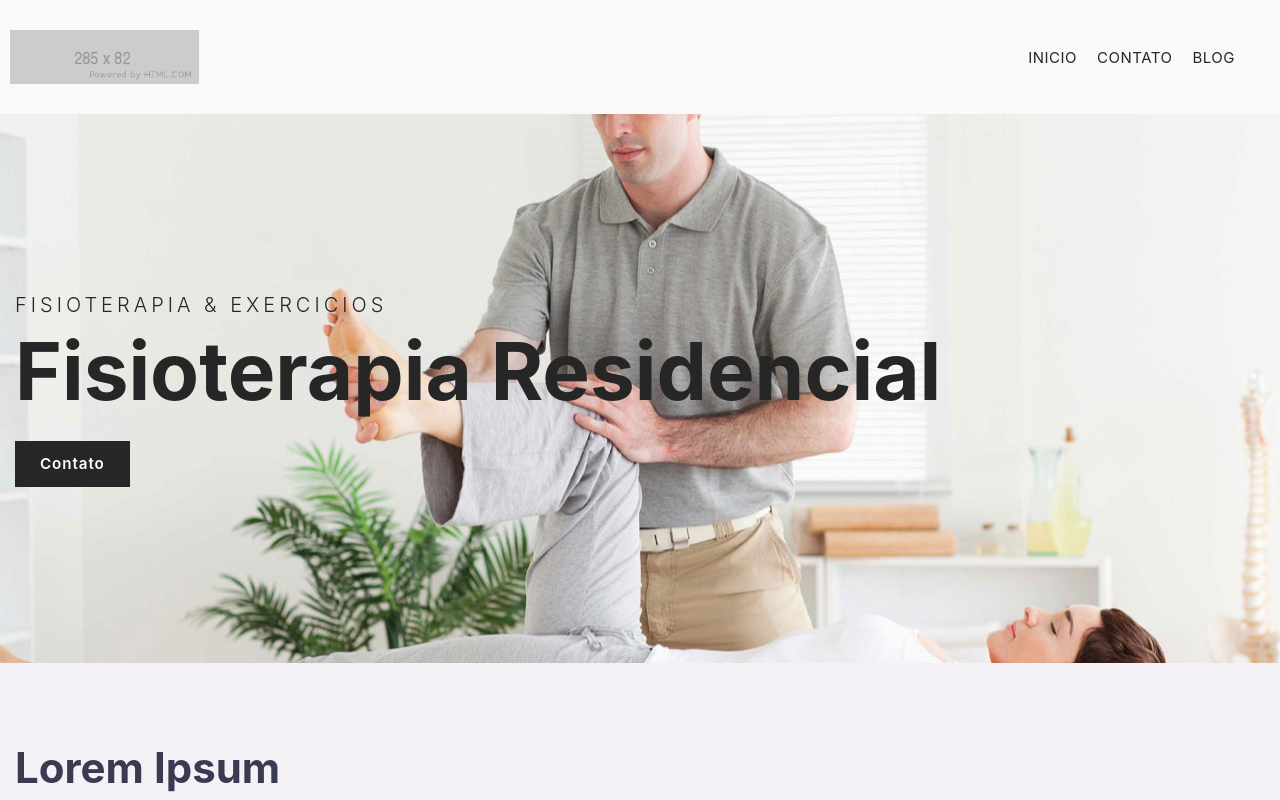
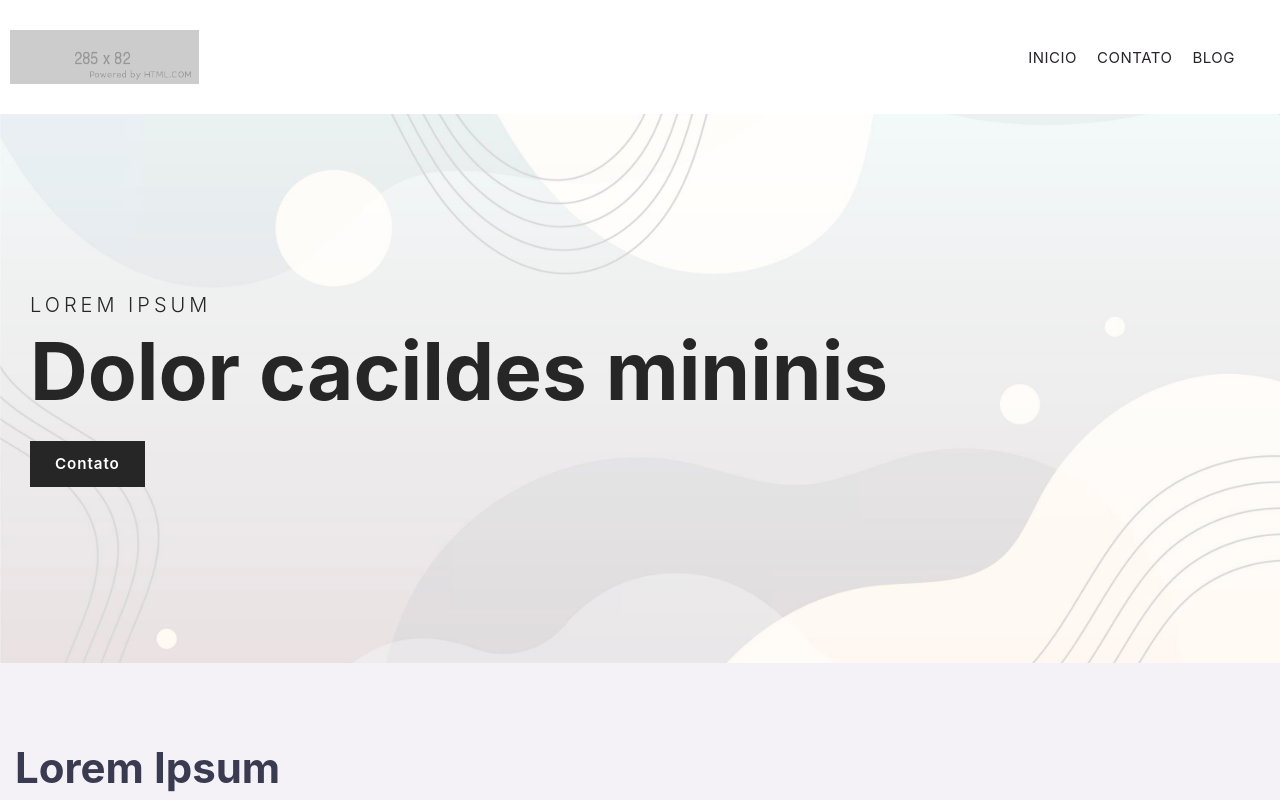
Before and after one commit to luizhenrik/nextjs-wordpress, a Next.js app: page / in a window 1280 px wide. Shown: the top 800 px of the page. Built offline with nearby package versions, Linux system fonts and the light colour scheme.

Commit message:
deixando clean

```diff
--- a/components/header/style.module.scss
+++ b/components/header/style.module.scss
@@ -4,7 +4,7 @@
 .header {
     width: 100%;
     float: left;
-    @include setTheme(background-color, #{'foreground-color2'});
+    background-color: #FFF;
 
     &[data-open="true"] {
         @media all and (max-width: 940px) {
--- a/components/home/banner.js
+++ b/components/home/banner.js
@@ -6,16 +6,18 @@ import style from '@/components/home/banner.module.scss'
 export default function HomeBanner() {
   return (
         <article className={`${style['home-banner']}`}>
+            <div className={`${style['home-banner__content']}`}>
                 <Image
-            src={'/images/banner.jpeg'}
+                src={'/images/banner.jpg'}
                 layout={'fill'}
                 objectFit={'cover'}
                 objectPosition={'center'}
                 className={`${style['home-banner__image']}`}
                 />
-            <h3 className={`${style['home-banner__subtitle']}`}>Fisioterapia & Exercicios</h3>
-            <h1 className={`${style['home-banner__title']}`}>Fisioterapia Residencial</h1>
+                <h3 className={`${style['home-banner__subtitle']}`}>Lorem Ipsum</h3>
+                <h1 className={`${style['home-banner__title']}`}>Dolor cacildes mininis</h1>
                 <a className={`${style['home-banner__button']}`}>Contato</a>
+            </div>
         </article>
   )
 }
--- a/components/home/banner.module.scss
+++ b/components/home/banner.module.scss
@@ -15,6 +15,18 @@
 
     @media all and (max-width: 940px){
         height: calc(100vw * 4 / 4);
+    }
+
+    &__content {
+        width: 100%;
+        max-width: $container;
+        margin: 0 auto;
+        display: flex;
+        flex-wrap: wrap;
+        align-content: flex-start;
+        align-items: flex-start;
+        justify-content: flex-start;
+        padding: 0 15px;
     }
 
     &__image {
--- a/components/home/works.js
+++ b/components/home/works.js
@@ -3,7 +3,7 @@ import React from 'react'
 import style from '@/components/home/works.module.scss'
 
 export default function HomeWorks() {
-  const items = ['one', 'two', 'three', 'four', 'five', 'six', 'seven', 'eight']
+  const items = ['one', 'two', 'three', 'four']
   return (
         <div className={`${style['home-works']}`}>
             <div className={`${style['home-works__content']}`}>
--- a/components/home/works.module.scss
+++ b/components/home/works.module.scss
@@ -55,6 +55,9 @@
         flex-wrap: wrap;
         overflow: auto;
         justify-content: center;
+        max-width: 790px;
+        margin-left: auto;
+        margin-right: auto;
 
         @media all and (max-width: 939px) {
             justify-content: flex-start;
@@ -66,7 +69,7 @@
     &__item {
         width: 100%;
         float: left;
-        max-width: calc(100% / 8);
+        max-width: calc(100% / 4);
         padding: 5px;
         position: relative;
 
```
Also changed, not shown: public/images/banner.jpg (added). Lines whose indentation alone changed are shown as unchanged.
